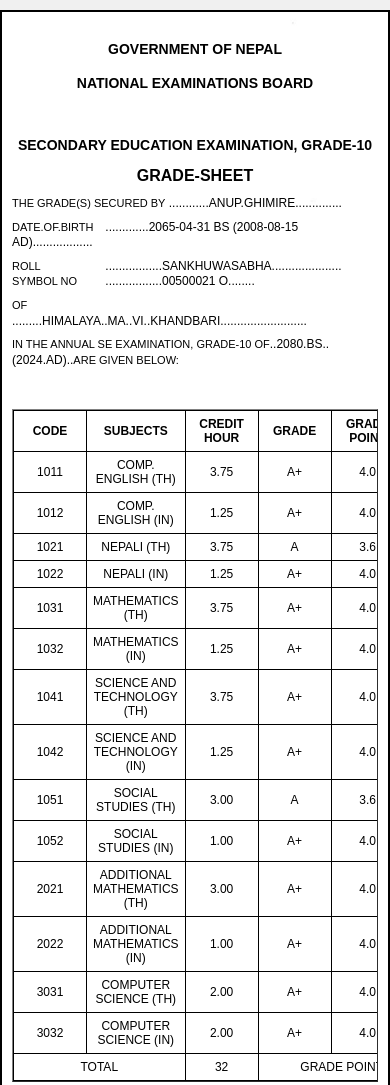
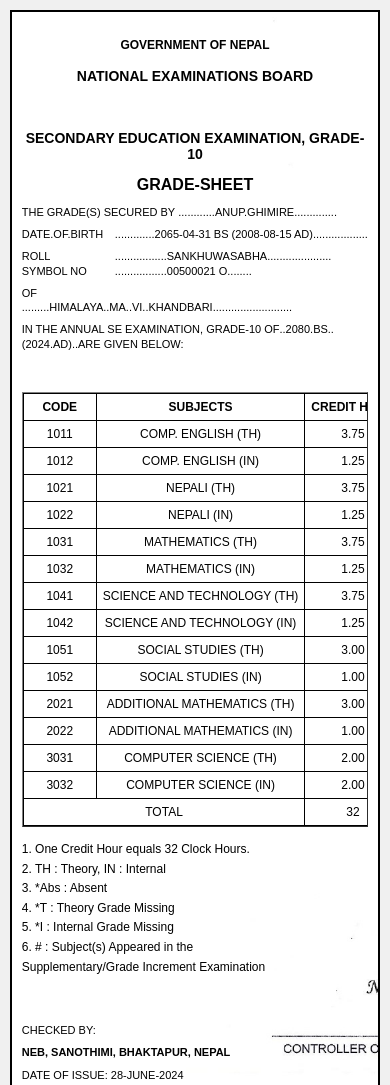
Before and after one commit to anup2065/SEE-Marksheet, a plain HTML site: page index.html in a window 390 px wide. Shown: the top 1085 px of the page. Drawn offline with Linux system fonts and the light colour scheme.

Commit message:
responsive

```diff
--- a/style.css
+++ b/style.css
@@ -66,10 +66,47 @@ p {
 }
 
 /* Enhanced Responsive Media Queries */
+
+/* Tablet styles */
+@media only screen and (max-width: 768px) {
+    form {
+        padding: 12px;
+        margin: 15px;
+        max-width: 90%;
+    }
+
+    h1 { font-size: 20px; }
+    h3 { font-size: 18px; }
+    h4 { font-size: 16px; }
+
+    .d {
+        font-size: 13px;
+        min-width: 110px;
+    }
+
+    table {
+        font-size: 12px;
+        display: block;
+        overflow-x: auto;
+        white-space: nowrap;
+    }
+
+    th, td {
+        padding: 5px;
+        min-width: 55px;
+    }
+
+    p {
+        font-size: 13px;
+    }
+}
+
+/* Mobile styles */
 @media only screen and (max-width: 600px) {
     form {
         padding: 10px;
         margin: 10px;
+        max-width: 95%;
     }
 
     h1 { font-size: 18px; }
@@ -85,6 +122,7 @@ p {
         font-size: 11px;
         display: block;
         overflow-x: auto;
+        white-space: nowrap;
     }
 
     th, td {
@@ -97,9 +135,11 @@ p {
     }
 }
 
+/* Small mobile styles */
 @media only screen and (max-width: 400px) {
     h1 { font-size: 16px; }
     h3 { font-size: 14px; }
+    h4 { font-size: 12px; }
 
     .d {
         min-width: 90px;
@@ -109,6 +149,11 @@ p {
     th, td {
         font-size: 10px;
         padding: 3px;
+        min-width: 45px;
+    }
+
+    p {
+        font-size: 11px;
     }
 }
 
```
